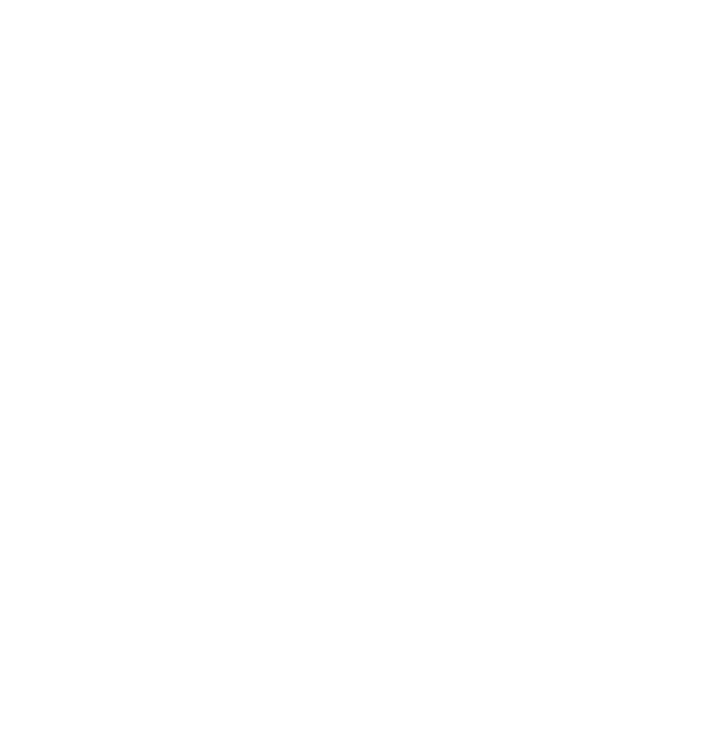
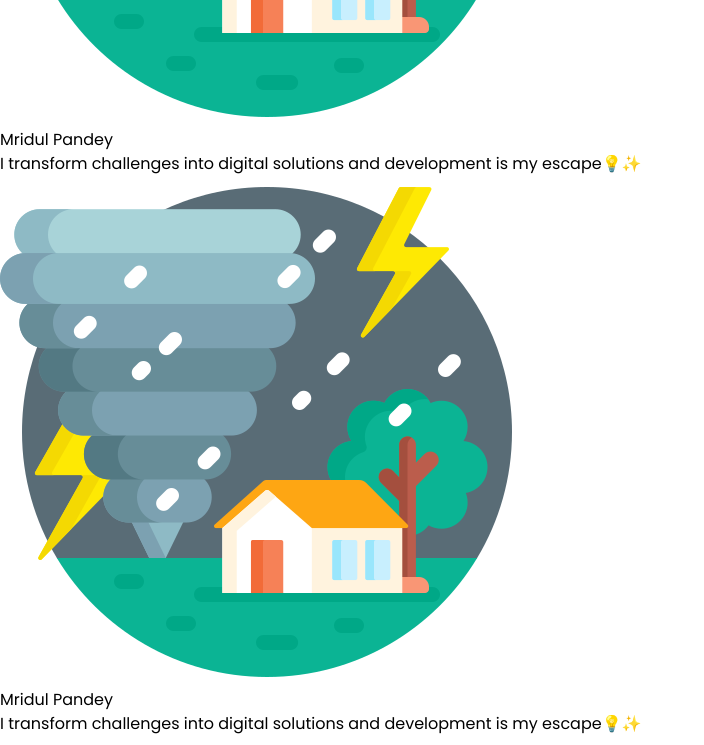
Before and after one commit to mridul891/FinalYearProjects, a React (Vite) app: page / in a window 1280 px wide. Shown: the part 1600-2345 px from the top of the page, without its empty margins (0-704 px from the left). Before the commit the page ends 1240 px from the top, so only its background shows below. Built offline with nearby package versions, Linux system fonts and the light colour scheme.

Commit message:
Completion of the team Members

```diff
--- a/src/Components/Blog.jsx
+++ b/src/Components/Blog.jsx
@@ -1,5 +1,5 @@
 const Blog = () => {
-  return <div className="h-screen w-screen ">Blog</div>;
+  return <div className="h-screen ">Blog</div>;
 };
 
 export default Blog;
--- /dev/null
+++ b/src/Components/Box.jsx
@@ -0,0 +1,11 @@
+import React from "react";
+
+const Box = ({ children }) => {
+  return (
+    <div className="w-[80vw] md:h-[50vw] md:w-[30vw]  lg:w-[15vw] lg:h-[60vh] bg-white p-10 shadow-[0_2px_6px_rgb(0,0,0,10)] rounded-lg  text-center">
+      {children}
+    </div>
+  );
+};
+
+export default Box;
--- a/src/Components/Card.jsx
+++ b/src/Components/Card.jsx
@@ -1,6 +1,6 @@
 const Card = ({ src, name, Info }) => {
   return (
-    <div className="flex flex-col items-center gap-4 max-w-sm bg-white p-10 shadow-[0_3px_10px_rgb(0,0,0,1)] rounded-lg border-2 border-black text-center">
+    <div className="flex flex-col items-center gap-4 ">
       <img src={src} alt="" className="w-[10rem]" />
       <div>
         <h2 className="text-xl font-semibold">{name}</h2>
--- a/src/Components/Footer.jsx
+++ b/src/Components/Footer.jsx
@@ -1,6 +1,6 @@
 const Footer = () => {
   return (
-    <div className="w-full bg-gray-900 text-white h-16 text-center ">
+    <div className="w-full bg-gray-900 text-white h-16 text-center mt-10 ">
       <p className="inline-flex items-center h-full">
         Build with 💛 By Team RescueNet
       </p>
--- a/src/Components/LandingPage.jsx
+++ b/src/Components/LandingPage.jsx
@@ -5,8 +5,9 @@
 
 const LandingPage = () => {
   return (
-    <div>
+    <div className="overflow-hidden">
       <Navbar />
+      {/* <Blog /> */}
       <Team />
       <Footer />
     </div>
--- a/src/Components/Navbar.jsx
+++ b/src/Components/Navbar.jsx
@@ -1,13 +1,13 @@
 import logo from "../assets/logo.png";
 const Navbar = () => {
   return (
-    <div className="w-full py-3 font-semibold bg-[#FEFBFB]  px-10 sticky top-0   ">
+    <div className="w-full py-3 font-semibold bg-[#FEFBFB] px-10 sticky top-0 ">
       <div className=" flex justify-around items-center">
         <div className="flex items-center gap-3">
           <img src={logo} alt="Logo Image" className="w-14" />
           <p>RescueNet</p>
         </div>
-        <div className="">
+        <div className="hidden lg:block">
           <ul className="flex gap-10 items-center">
             <li>About</li>
             <li>Features</li>
--- a/src/Components/Team.jsx
+++ b/src/Components/Team.jsx
@@ -1,10 +1,12 @@
 import Card from "./Card";
 import logo from "../assets/logo.png";
+import Box from "./Box";
 const Team = () => {
   return (
-    <div className=" flex justify-center item-center flex-col">
+    <div className=" w-full flex justify-center items-center flex-col">
       <div className="text-4xl font-bold">Team</div>
-      <div>
+      <div className="flex flex-col md:flex-row  md:flex-wrap gap-5 mt-10  justify-center">
+        <Box>
           <Card
             src={logo}
             name="Mridul Pandey"
@@ -12,6 +14,34 @@
               "I transform challenges into digital solutions and development is my escape💡✨"
             }
           />
+        </Box>
+        <Box>
+          <Card
+            src={logo}
+            name="Mridul Pandey"
+            Info={
+              "I transform challenges into digital solutions and development is my escape💡✨"
+            }
+          />
+        </Box>
+        <Box>
+          <Card
+            src={logo}
+            name="Mridul Pandey"
+            Info={
+              "I transform challenges into digital solutions and development is my escape💡✨"
+            }
+          />
+        </Box>
+        <Box>
+          <Card
+            src={logo}
+            name="Mridul Pandey"
+            Info={
+              "I transform challenges into digital solutions and development is my escape💡✨"
+            }
+          />
+        </Box>
       </div>
     </div>
   );
```
Also changed, not shown: src/assets/reading.png (added). Lines whose indentation alone changed are shown as unchanged.
